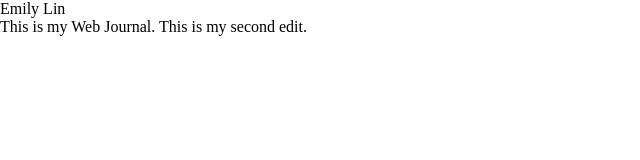
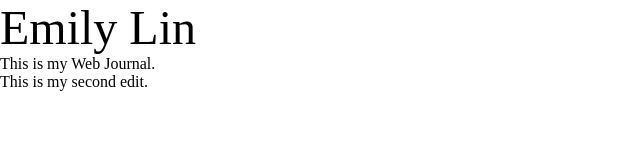
Before and after one commit to Binghamton-University-Design/web-journal-elin31, a plain HTML site: page index.html in a window 1280 px wide. Shown: the whole page, without its empty margins (0-640 px from the left). Drawn offline with nearby package versions, Linux system fonts and the light colour scheme.

Commit message:
font update

```diff
--- a/css/style.css
+++ b/css/style.css
@@ -1 +1,4 @@
 /*stylesheet*/
+h1 {
+	font-size:  48px;
+}
--- a/index.html
+++ b/index.html
@@ -13,7 +13,8 @@
 
 	<body>
 		<h1>Emily Lin</h1>
-		<p>This is my Web Journal. This is my second edit.</p>
+		<p>This is my Web Journal. </p>
+		<p> This is my second edit.</p>
 	</body>
 
 </html>
```
